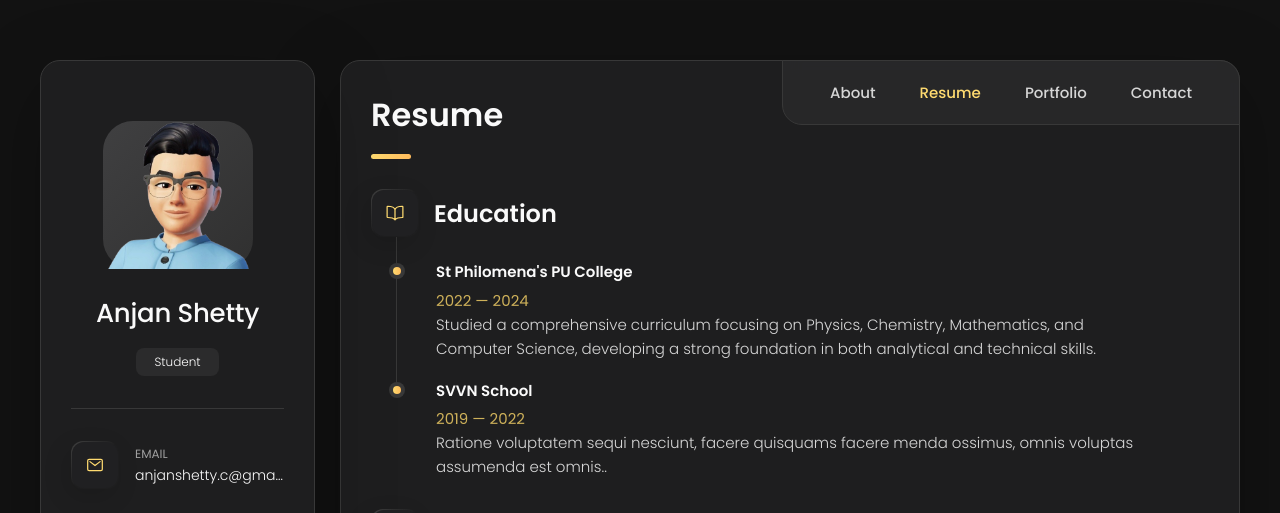
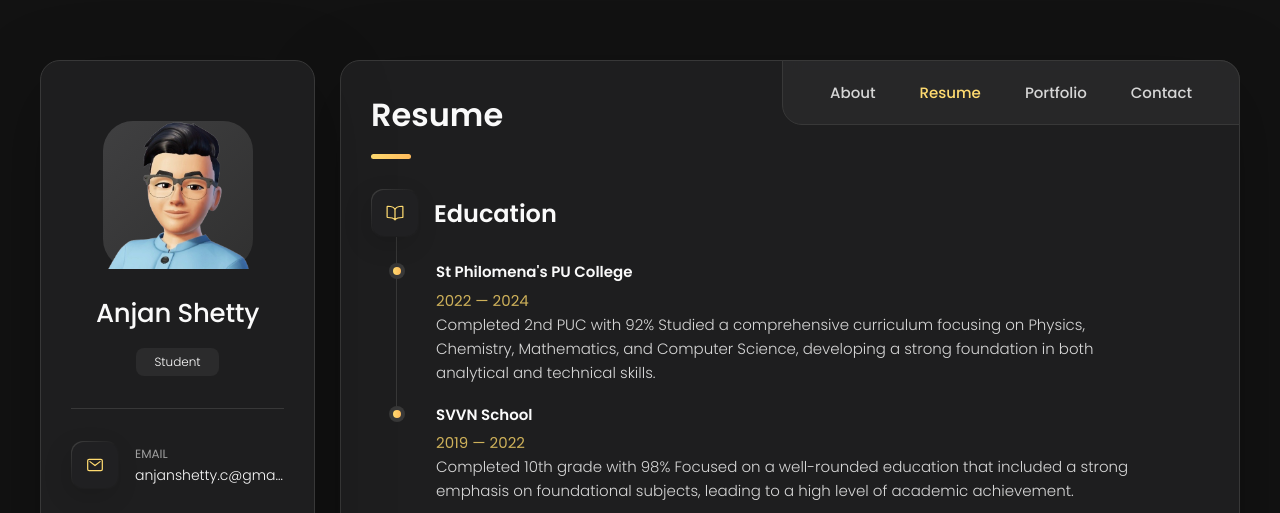
Before and after one commit to SanskariCoderX/sanskaricoderx.github.io, a plain HTML site: page index.html in a window 1280 px wide. Both pictures are taken after a click on the button "Resume". Shown: the top 513 px of the page. Drawn offline with nearby package versions, Linux system fonts and the light colour scheme.

Commit message:
index.html

```diff
--- a/index.html
+++ b/index.html
@@ -179,7 +179,7 @@
 
         <section class="about-text">
           <p>
-            I'm Graphics Designer from Bengaluru, India with a passion for creativity and technology. I specialize in creating logos and product designing,
+            I'm a Student and Graphics Designer from Bengaluru, India with a passion for creativity and technology. I specialize in creating logos and product designing,
             turning complex problems into simple, beautiful and intuitive designs.
           </p>
 
@@ -345,7 +345,8 @@
               <span>2022 — 2024</span>
 
               <p class="timeline-text">
-                Studied a comprehensive curriculum focusing on Physics, Chemistry, Mathematics, and Computer Science, developing a strong foundation in both analytical and technical skills.
+               Completed 2nd PUC with 92%
+               Studied a comprehensive curriculum focusing on Physics, Chemistry, Mathematics, and Computer Science, developing a strong foundation in both analytical and technical skills.
               </p>
 
             </li>
@@ -357,8 +358,8 @@
               <span>2019 — 2022</span>
 
               <p class="timeline-text">
-                Ratione voluptatem sequi nesciunt, facere quisquams facere menda ossimus, omnis voluptas assumenda est
-                omnis..
+               Completed 10th grade with 98%
+               Focused on a well-rounded education that included a strong emphasis on foundational subjects, leading to a high level of academic achievement.
               </p>
 
             </li>
```
